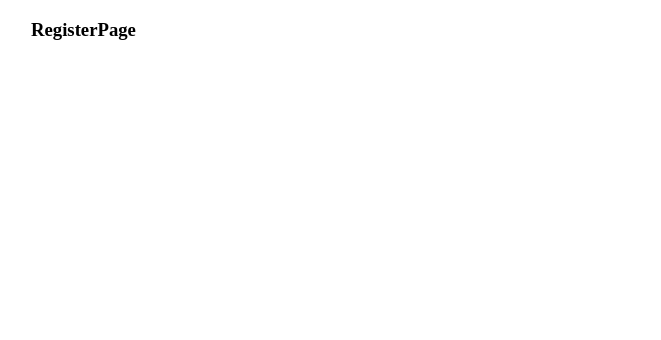
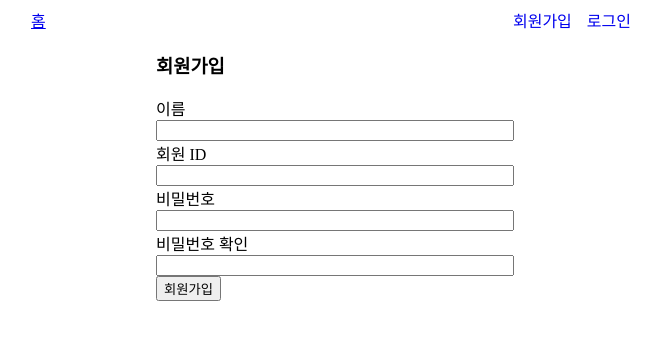
Before and after one commit to H-Genie/images, a React (Create React App) app in the folder client/: page /auth/register in a window 1280 px wide. Shown: the top 340 px of the page, without its empty margins (309-970 px from the left). Built offline with nearby package versions, Linux system fonts and the light colour scheme; no server answers.

Commit message:
6-5. 로그아웃 처리하기

```diff
--- a/client/src/App.js
+++ b/client/src/App.js
@@ -3,6 +3,7 @@ import { Routes, Route } from 'react-router-dom';
 import { ToastContainer } from 'react-toastify';
 import 'react-toastify/dist/ReactToastify.css';
 
+import Toolbar from './Components/Toolbar';
 import MainPage from './pages/MainPage';
 import RegisterPage from './pages/RegisterPage';
 import LoginPage from './pages/LoginPage';
@@ -16,6 +17,7 @@ const App = () => {
       }}
     >
       <ToastContainer />
+      <Toolbar />
       <Routes>
         <Route path='/' element={<MainPage />} />
         <Route path='/auth/register' element={<RegisterPage />} />
--- /dev/null
+++ b/client/src/Components/CustomInput.js
@@ -0,0 +1,25 @@
+import React from 'react';
+
+const CustomInput = props => {
+    const {
+        label,
+        value,
+        setValue,
+        type = "text"
+    } = props;
+
+    return (
+        <div>
+            <div>
+                <label>{label}</label>
+                <input
+                    style={{ width: '100%' }}
+                    type={type}
+                    value={value}
+                    onChange={e => setValue(e.target.value)} />
+            </div>
+        </div>
+    )
+}
+
+export default CustomInput;
--- /dev/null
+++ b/client/src/Components/Toolbar.js
@@ -0,0 +1,32 @@
+import React, { useContext } from 'react';
+import { Link } from 'react-router-dom';
+import { AuthContext } from '../context/AuthContext';
+
+const Toolbar = () => {
+    const [me, setMe] = useContext(AuthContext);
+
+    return (
+        <div>
+            <Link to="/">
+                <span>홈</span>
+            </Link>
+
+            {
+                me ? (
+                    <span style={{ float: 'right' }}>로그아웃</span>
+                ) : (
+                    <>
+                        <Link to="/auth/login">
+                            <span style={{ float: 'right' }}>로그인</span>
+                        </Link>
+                        <Link to="/auth/register">
+                            <span style={{ float: 'right', marginRight: 15 }}>회원가입</span>
+                        </Link>
+                    </>
+                )
+            }
+        </div>
+    )
+}
+
+export default Toolbar;
--- /dev/null
+++ b/client/src/context/AuthContext.js
@@ -0,0 +1,11 @@
+import React, { createContext, useState } from 'react';
+
+export const AuthContext = createContext();
+
+export const AuthProvider = ({ children }) => {
+    const [me, setMe] = useState();
+
+    return (
+        <AuthContext.Provider value={[me, setMe]}>{children}</AuthContext.Provider>
+    )
+}
--- a/client/src/index.js
+++ b/client/src/index.js
@@ -2,15 +2,18 @@ import React from 'react';
 import ReactDOM from 'react-dom/client';
 import { BrowserRouter } from 'react-router-dom';
 import App from './App';
-import { ImageProvider } from './context/ImageContext'
+import { ImageProvider } from './context/ImageContext';
+import { AuthProvider } from './context/AuthContext';
 
 const root = ReactDOM.createRoot(document.getElementById('root'));
 root.render(
   <React.StrictMode>
     <BrowserRouter>
-      <ImageProvider>
-        <App />
-      </ImageProvider>
+      <AuthProvider>
+        <ImageProvider>
+          <App />
+        </ImageProvider>
+      </AuthProvider>
     </BrowserRouter>
   </React.StrictMode>
 );
--- a/client/src/pages/RegisterPage.js
+++ b/client/src/pages/RegisterPage.js
@@ -1,8 +1,68 @@
-import React from 'react';
+import React, { useState, useContext } from 'react';
+import axios from 'axios';
+import { toast } from 'react-toastify';
+import CustomInput from '../Components/CustomInput';
+import { AuthContext } from '../context/AuthContext';
+
 
 const RegisterPage = () => {
+    const [name, setName] = useState("");
+    const [username, setUsername] = useState("");
+    const [password, setPassword] = useState("");
+    const [passwordCheck, setPasswordCheck] = useState("");
+    const [me, setMe] = useContext(AuthContext);
+
+    const submitHandler = async (e) => {
+        try {
+            e.preventDefault();
+
+            if (username.length < 3)
+                throw new Error("회원ID는 3자 이상으로 해주세요.");
+            if (password.length < 6)
+                throw new Error("비밀번호는 6자 이상으로 해주세요.");
+            if (password !== passwordCheck)
+                throw new Error("비밀번호가 일치하지 않습니다.");
+
+            const result = await axios.post("/users/register", { name, username, password });
+
+            setMe({
+                userId: result.data.userId,
+                sessionId: result.data.sessionId,
+                name: result.data.name
+            });
+            toast.success("회원가입에 성공하였습니다.")
+        } catch (err) {
+            toast.error(err.message);
+        }
+    }
+
     return (
-        <h3>RegisterPage</h3>
+        <div
+            style={{
+                marginTop: 100,
+                maxWidth: 350,
+                margin: "auto"
+            }}
+        >
+            <h3>회원가입</h3>
+            <form onSubmit={submitHandler}>
+                <CustomInput label='이름' value={name} setValue={setName} />
+                <CustomInput label='회원 ID' value={username} setValue={setUsername} />
+                <CustomInput
+                    label='비밀번호'
+                    value={password}
+                    setValue={setPassword}
+                    type="password"
+                />
+                <CustomInput
+                    label='비밀번호 확인'
+                    value={passwordCheck}
+                    setValue={setPasswordCheck}
+                    type="password"
+                />
+                <button type='submit'>회원가입</button>
+            </form>
+        </div>
     )
 }
 
```
